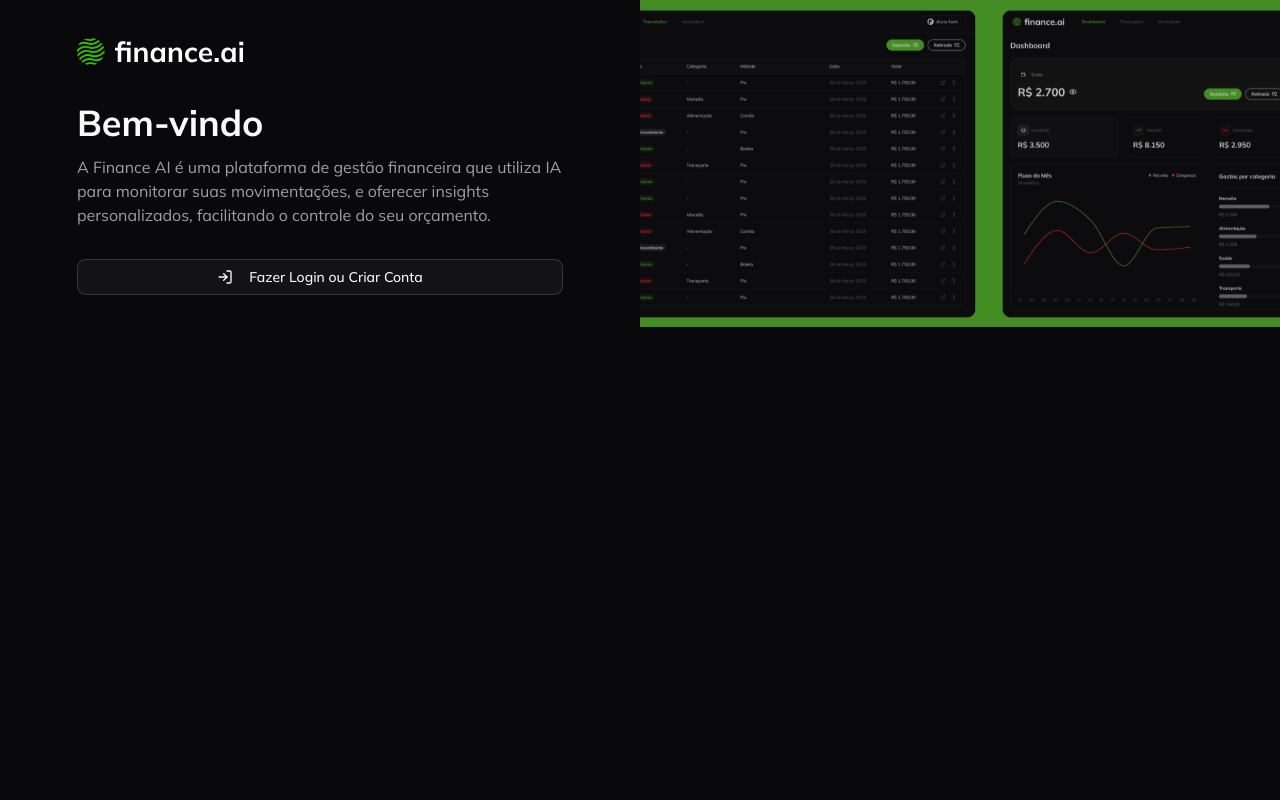
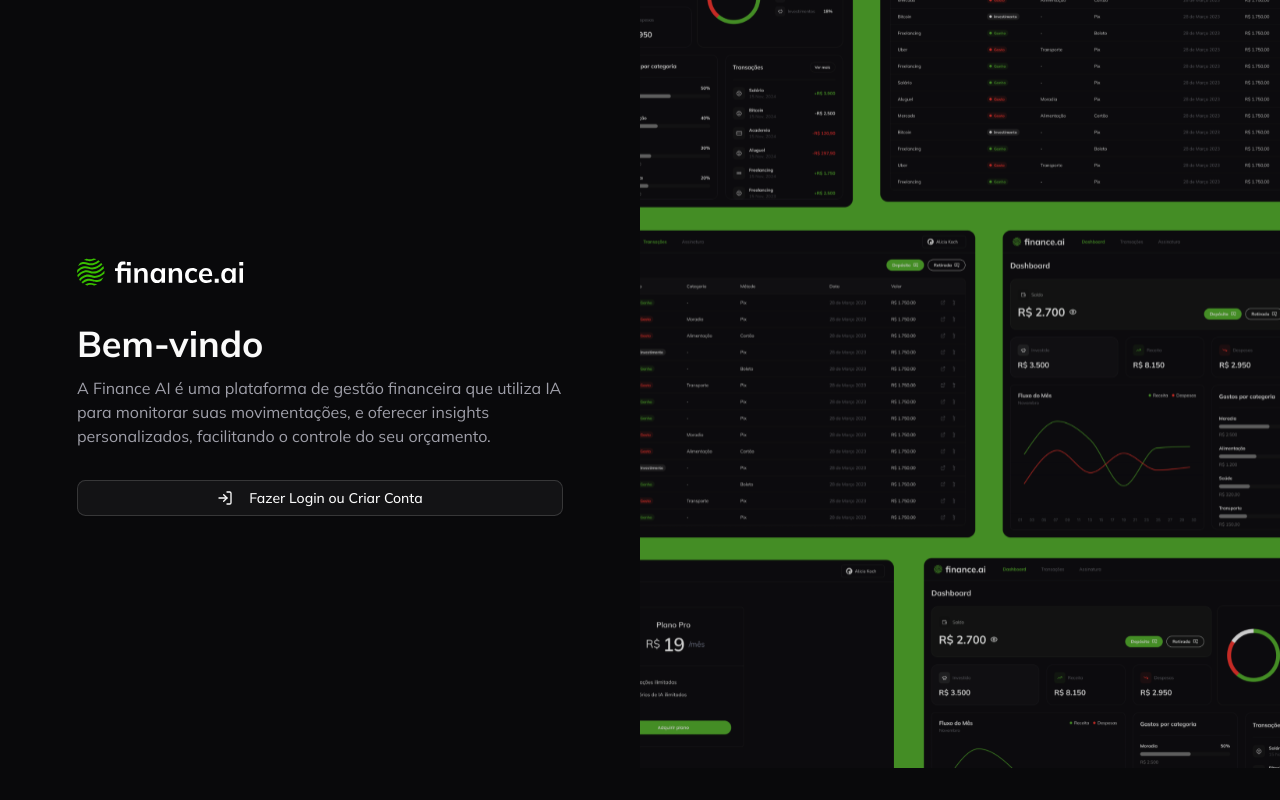
Before and after one commit to thallesrafaell/finance-ai-control, a Next.js app: page /auth in a window 1280 px wide. Built offline with nearby package versions, Linux system fonts and the light colour scheme; no server answers.

Commit message:
fix: min height in auth page

```diff
--- a/src/app/auth/page.tsx
+++ b/src/app/auth/page.tsx
@@ -12,7 +12,7 @@
   }
 
   return (
-    <div className="grid h-full grid-cols-2">
+    <div className="grid min-h-[calc(100vh-2rem)] grid-cols-2">
       {/* Left Side: FORM */}
       <div className="mx-auto flex max-w-[550px] flex-col justify-center p-8">
         <Image src="/images/logo.svg" alt=" Logo" width={175} height={40} />
```
